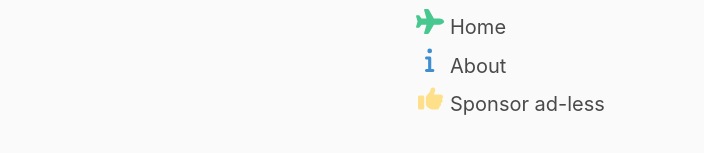
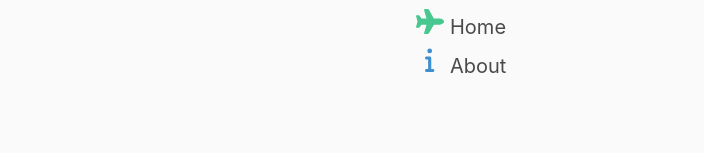
Before and after one commit to ztbochanski/flight-review, a Gatsby site: page / in a window 1280 px wide. Shown: the part 1063-1216 px from the top of the page, 576-1280 px from the left. Built offline with nearby package versions, Linux system fonts and the light colour scheme; Gatsby itself is replaced by a stand-in of ours; some packages are replaced by stand-ins of ours.

Commit message:
remove sponsor link: page is not yet created

```diff
--- a/src/components/footer.jsx
+++ b/src/components/footer.jsx
@@ -1,7 +1,7 @@
 import React from "react"
 import { Link } from "gatsby"
 import { FontAwesomeIcon } from "@fortawesome/react-fontawesome"
-import { faPlane, faThumbsUp, faInfo } from "@fortawesome/free-solid-svg-icons"
+import { faPlane, faInfo } from "@fortawesome/free-solid-svg-icons"
 import { faGithub } from "@fortawesome/free-brands-svg-icons"
 
 const Footer = ({ siteTitle }) => (
@@ -20,12 +20,12 @@ const Footer = ({ siteTitle }) => (
         <div className="column is-one-quarter mr-4">
           <h4 className="mb-3 is-size-4 has-text-weight-light has-text-grey"><span className="has-text-weight-medium">Contribute</span> on GitHub</h4>
           <p className="mb-2">
-            <button className="button" href="https://github.com/ztbochanski/flight-review/issues" target="_blank">
+            <a className="button" rel="noreferrer" href="https://github.com/ztbochanski/flight-review/issues" target="_blank">
               <span className="icon is-large">
                 <FontAwesomeIcon icon={faGithub} />
               </span>
               <span>Submit an issue</span>
-            </button>
+            </a>
           </p>
         </div>
 
@@ -42,20 +42,13 @@ const Footer = ({ siteTitle }) => (
             Home
           </p>
           </Link>
+
           <Link to="/">
           <p className="subtitle">
             <span className="mr-2 mt-2 icon has-text-info">
               <FontAwesomeIcon className="" icon={faInfo} size="lg" />
             </span>
             About
-          </p>
-          </Link>
-          <Link to="/">
-          <p className="subtitle">
-            <span className="mr-2 mt-2 icon has-text-warning">
-              <FontAwesomeIcon className="" icon={faThumbsUp} size="lg" />
-            </span>
-            Sponsor ad-less
           </p>
           </Link>
 
```
